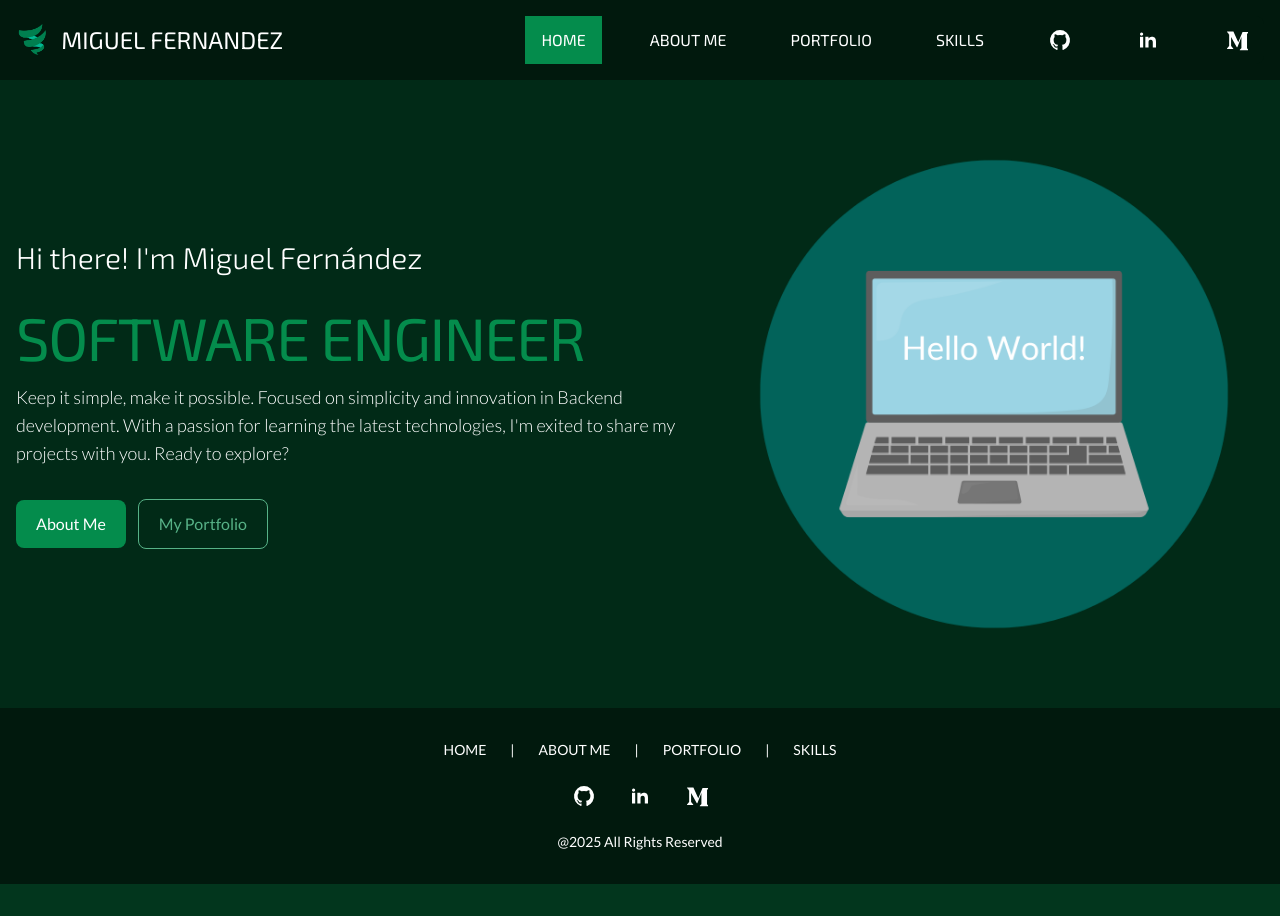
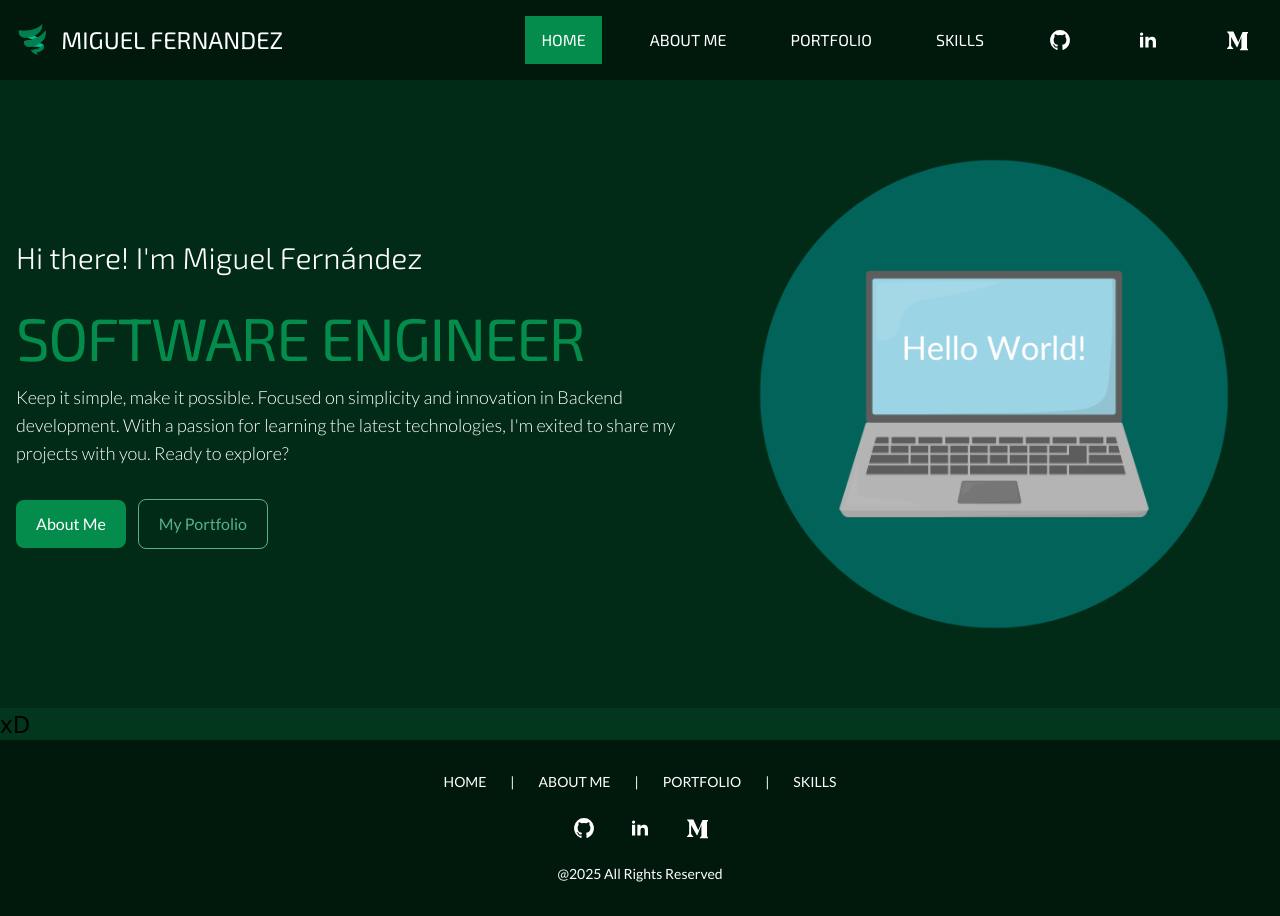
Before and after one commit to RazFernandez/Official_portfolio_web, a React (Vite) app: page / in a window 1280 px wide. Before the commit the page ends 884 px from the top, so only its background shows below. Built offline with nearby package versions, Linux system fonts and the light colour scheme.

Commit message:
styles folder is better organized for classs styles for components and layouts only

```diff
--- a/src/App.jsx
+++ b/src/App.jsx
@@ -1,14 +1,16 @@
 import './styles/index.css'
 import { Navbar } from './components/layout/Navbar'
 import { Footer } from './components/layout/Footer'
-import HereSection from './Pages/Home/hero-section'
+import HeroSection from './Pages/Home/heroSection'
+import LastestProjectsSection from './Pages/Home/lasterProjectsSection'
 function App() {
 
 
   return (
     <>
       <Navbar></Navbar>
-      <HereSection></HereSection>
+      <HeroSection></HeroSection>
+      <LastestProjectsSection></LastestProjectsSection>
       <Footer></Footer>
     </>
   )
--- a/src/Pages/Home/hero-section.jsx
+++ b/src/Pages/Home/heroSection.jsx
@@ -3,7 +3,7 @@ import FilledButton from "../../components/common/filledButton";
 import OutlinedButton from "../../components/common/outlinedButton";
 import { HERO_INFO } from "../../strings/content/home";
 
-export default function HereSection() {
+export default function HeroSection() {
 
     return (
         <section className="bg-dark-bg-700">
--- /dev/null
+++ b/src/Pages/Home/lasterProjectsSection.jsx
@@ -0,0 +1,9 @@
+import HeadLine from "../../components/common/headlines";
+
+export default function LastestProjectsSection(){
+    return (
+        <>
+            <HeadLine></HeadLine>
+        </>
+    );
+}
--- /dev/null
+++ b/src/components/common/headlines.jsx
@@ -0,0 +1,6 @@
+
+export default function HeadLine(){
+    return (
+        <h1 className="text-2xl">xD</h1>
+    );
+}
--- /dev/null
+++ b/src/components/layout/headlinesLayout.jsx
@@ -0,0 +1,7 @@
+export function HeadlineLayout() {
+    return (
+        <div>
+
+        </div>
+    );
+}
--- a/src/styles/index.js
+++ b/src/styles/index.js
@@ -8,7 +8,7 @@
     exact style you want to apply to your components
 */
 
-import BUTTONS_STYLES from "./styleClasses/buttons";
+import BUTTONS_STYLES from "./components/buttons";
 
 const styles = {
     buttons: BUTTONS_STYLES,
--- /dev/null
+++ b/src/styles/layouts/headlines-layout.js
@@ -0,0 +1,12 @@
+/*
+    This file contains all of the styles
+    used in the main layouts following the tailwind css
+    style of using classes to style components
+    instead of pure css.
+*/
+
+const LAYOUTS_STYLES = {
+    headers: "flex items-center",
+};
+
+export default LAYOUTS_STYLES;
```
Also changed, not shown: src/styles/components/buttons.js (renamed from src/styles/styleClasses/buttons.js), src/styles/components/headlines.js (added).
